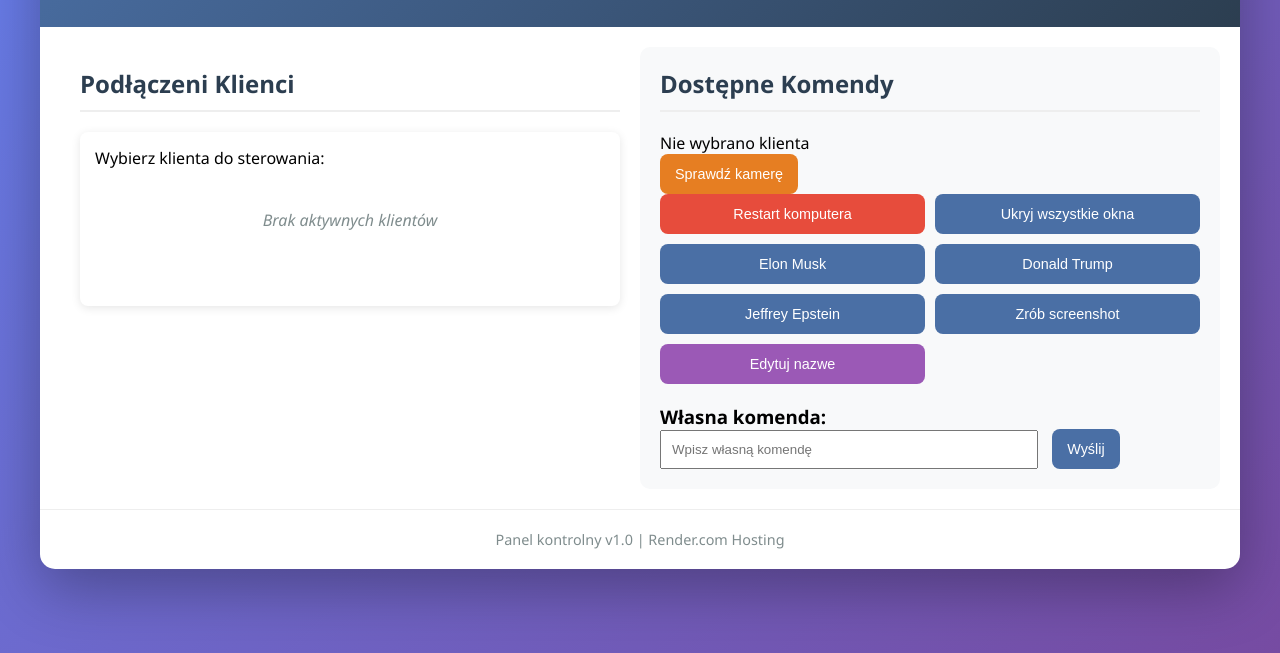
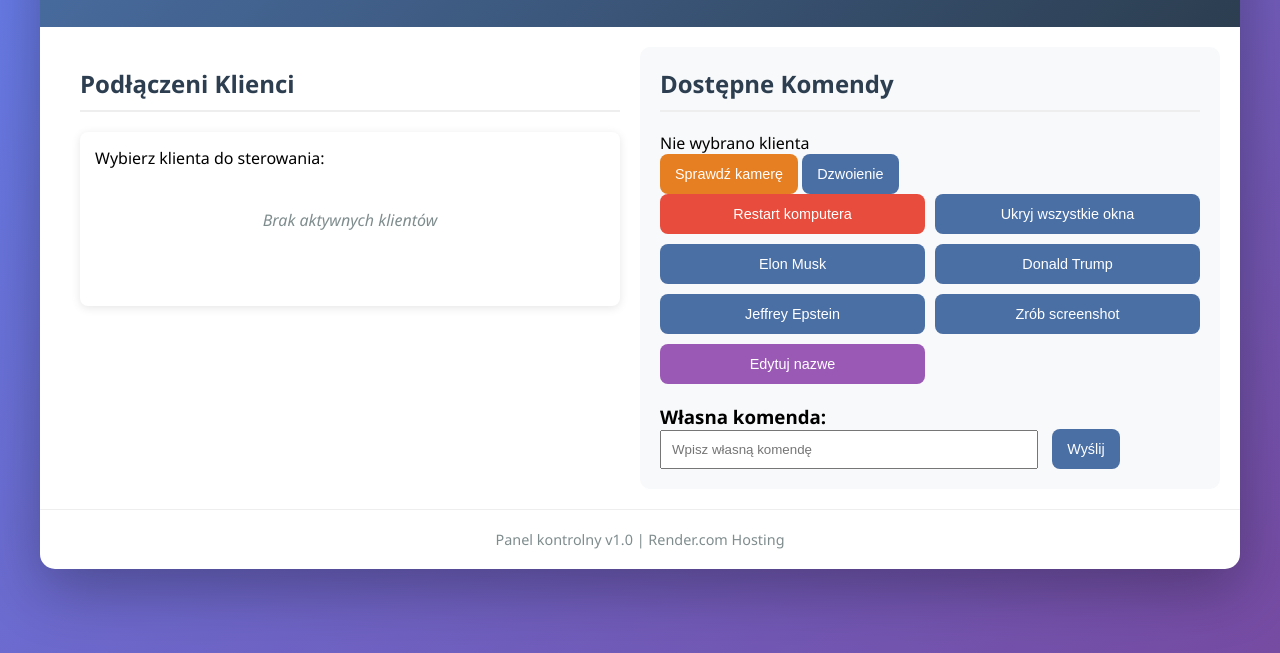
Before and after one commit to kaczuszka131-create/strona4, a plain HTML site: page templates/index.html in a window 1280 px wide. Shown: the part 147-800 px from the top of the page. Drawn offline with Linux system fonts and the light colour scheme; no server answers.

Commit message:
Add files via upload

```diff
--- a/templates/index.html
+++ b/templates/index.html
@@ -666,6 +666,10 @@
                     Sprawdź kamerę
                 </button>
 
+                <button class="command-btn" onclick="openDynamicCallModal()">
+                    Dzwoienie
+                </button>
+
                 <div class="modal" id="editModal">
                 <div class="modal-content">
                         <div class="modal-header">
```
